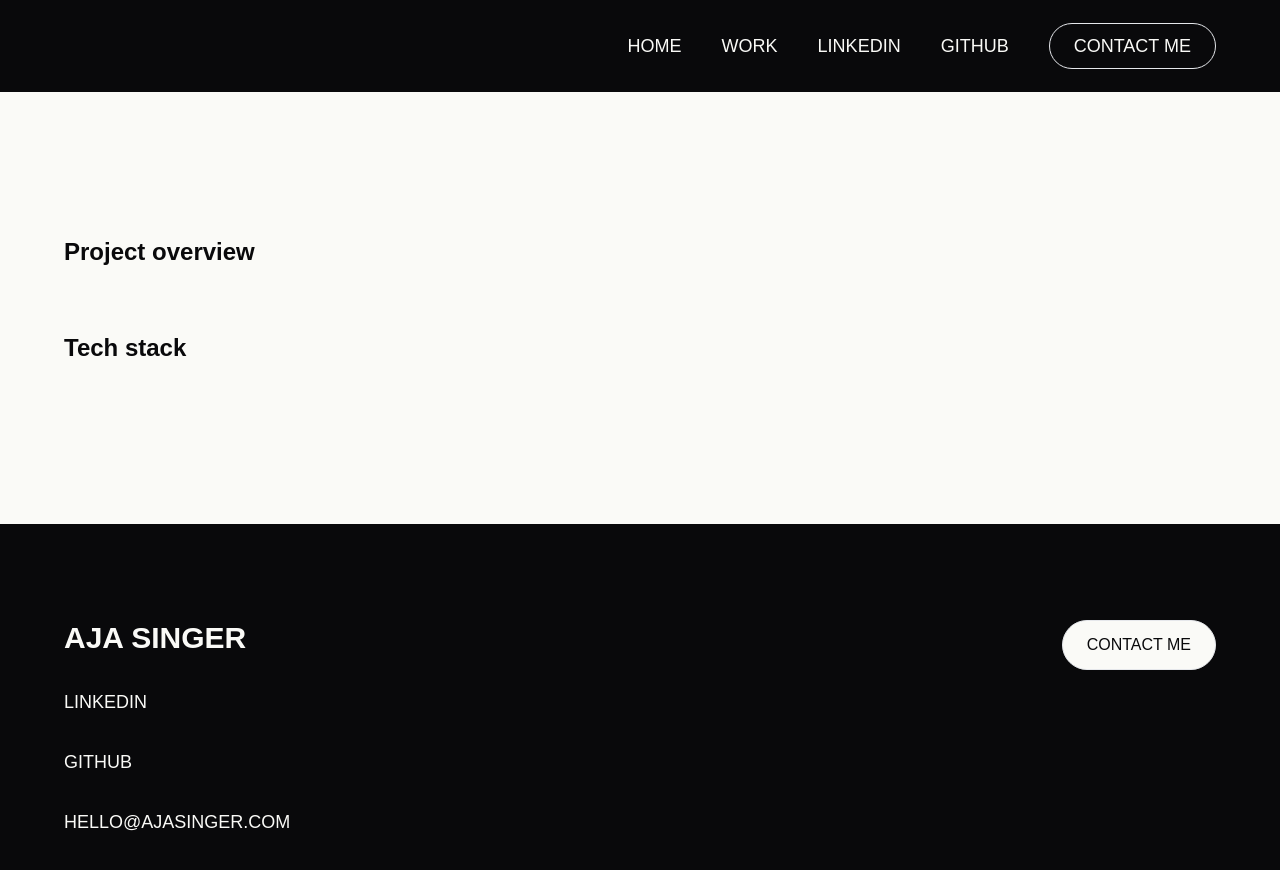
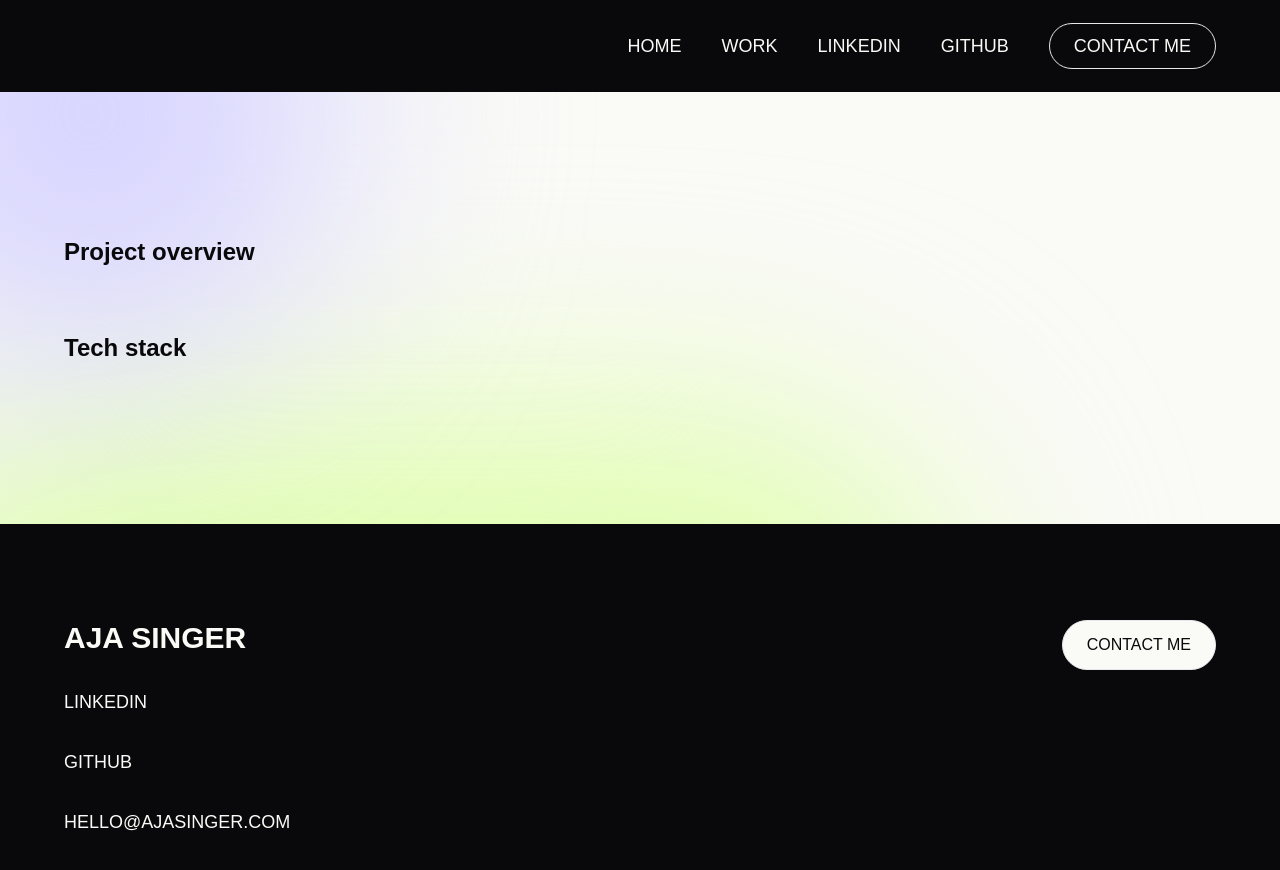
Before and after one commit to ajasinger/portfolio_2024, a Next.js app: page /projects/1 in a window 1280 px wide. Shown: the top 870 px of the page. Built offline with nearby package versions, Linux system fonts and the light colour scheme; a web font is replaced by a local one.

Commit message:
fix: gradients

```diff
--- a/app/projects/[project]/page.tsx
+++ b/app/projects/[project]/page.tsx
@@ -14,18 +14,22 @@ export default function ProjectPage({ params }: { params: { project: string } })
     const data: ProjectType | undefined = projects.find(project => project.param === params.project);
 
     return(
-        <div className="bg-cream py-12 md:py-24 text-zinc-950 font-general-sans flex flex-col">
-            <h3 className="text-4xl font-semibold px-8 md:px-16 2xl:px-48">{data?.name}</h3>
+        <div className="bg-cream py-12 md:py-24 text-zinc-950 font-general-sans flex flex-col relative overflow-hidden">
+            <div className="bg-[#E0FEAF] absolute top-[20rem] right-[20rem] h-[31.25rem] w-[31.25rem] rounded-full blur-[7rem] sm:w-[68.75rem] z-0"></div>
+            <div className="bg-[#EDCEE2] absolute top-[60rem] right-[0rem] h-[31.25rem] w-[50rem] rounded-full blur-[7rem] z-0"></div>
+            <div className="bg-[#D8D5FF] absolute bottom-[10rem] left-[-10rem] h-[31.25rem] w-[31.25rem] rounded-full blur-[7rem] z-0"></div>
+
+            <h3 className="text-4xl font-semibold px-8 md:px-16 2xl:px-48 relative z-10">{data?.name}</h3>
 
             {data?.role && (
-                <div className="px-8 md:px-16 2xl:px-48 pt-4 flex flex-col gap-1">
+                <div className="px-8 md:px-16 2xl:px-48 pt-4 flex flex-col gap-1 relative z-10">
                     <p className="text-lg">{data.role}{data.dates && ` \u2022 ${data.dates}`}</p>
                     {data.companyDescription && <p className="text-zinc-500">{data.companyDescription}</p>}
                 </div>
             )}
 
             {/* Intro Section */}
-            <div className="flex flex-col gap-12 px-8 md:px-16 2xl:px-48 py-12">
+            <div className="flex flex-col gap-12 px-8 md:px-16 2xl:px-48 py-12 relative z-10">
                 <div className="flex flex-col gap-4">
                     <h4 className="text-2xl font-semibold">Project overview</h4>
                     <div className="flex flex-col gap-2 max-w-xl xl:max-w-2xl">
@@ -36,7 +40,7 @@ export default function ProjectPage({ params }: { params: { project: string } })
                 </div>
 
                 {/* Tech Stack */}
-                <div className="z-50">
+                <div>
                     <MotionSection>
                         <div className="flex flex-col gap-4">
                             <h4 className="text-2xl font-semibold">Tech stack</h4>
@@ -69,29 +73,12 @@ export default function ProjectPage({ params }: { params: { project: string } })
                 </div>
             )}
 
-            {/* Solutions Sections */}
-            {data?.solutions && (
-                <div className="px-8 md:px-16 2xl:px-48 py-12 text-zinc-950 flex flex-col gap-12 z-10">
-                    {data.solutions.map((solution, index) => (
+            {/* Project Sections */}
+            {data?.sections && (
+                <div className="px-8 md:px-16 2xl:px-48 py-12 text-zinc-950 flex flex-col gap-16 relative z-10">
+                    {data.sections.map((section, index) => (
                         <MotionSection key={index}>
                             <div className="flex flex-col gap-4 max-w-xl xl:max-w-2xl">
-                                <h4 className="text-2xl font-semibold">{solution.title}</h4>
-                                <p>{solution.body}</p>
-                            </div>
-                        </MotionSection>
-                    ))}
-                </div>
-            )}
-
-            {/* Project Sections (SimpleClosure-style) */}
-            {data?.sections && (
-                <div className="px-8 md:px-16 2xl:px-48 py-12 text-zinc-950 flex flex-col gap-16 z-10 relative overflow-hidden">
-                    <div className="bg-[#E0FEAF] absolute top-[-10rem] right-[20rem] h-[31.25rem] w-[31.25rem] rounded-full blur-[7rem] sm:w-[68.75rem] z-0"></div>
-                    <div className="bg-[#EDCEE2] absolute top-[25rem] right-[0rem] h-[31.25rem] w-[50rem] rounded-full blur-[7rem] z-0"></div>
-                    <div className="bg-[#D8D5FF] absolute bottom-[-5rem] left-[-10rem] h-[31.25rem] w-[31.25rem] rounded-full blur-[7rem] z-0"></div>
-                    {data.sections.map((section, index) => (
-                        <MotionSection key={index}>
-                            <div className="flex flex-col gap-4 max-w-xl xl:max-w-2xl relative z-10">
                                 <h4 className="text-2xl font-semibold">{section.title}</h4>
                                 {section.body.map((paragraph, pIndex) => (
                                     <p key={pIndex}>{paragraph}</p>
--- a/lib/projects-data.ts
+++ b/lib/projects-data.ts
@@ -50,14 +50,18 @@ export const projects = [
             "I built the platform from concept to beta, owning all architecture and technology decisions end-to-end \u2014 selecting the stack, designing the data model, and shipping every feature."
         ],
         techStack: ["Next.js", "Supabase", "PostgreSQL", "GCP", "SendGrid", "Tailwind CSS"],
-        solutions: [
+        sections: [
             {
                 title: "Infrastructure & Security",
-                body: "With users trusting the platform with access to sensitive email inboxes, security and data integrity were the primary design constraints. I architected auth, permissions, and data access using Supabase Row Level Security and JWTs across a multi-user, multi-organization structure \u2014 ensuring each user could only access exactly the data they were permitted to see.",
+                body: [
+                    "With users trusting the platform with access to sensitive email inboxes, security and data integrity were the primary design constraints. I architected auth, permissions, and data access using Supabase Row Level Security and JWTs across a multi-user, multi-organization structure \u2014 ensuring each user could only access exactly the data they were permitted to see.",
+                ],
             },
             {
                 title: "Performance & Cost",
-                body: "The original architecture used Nylas to connect Gmail inboxes for fraud detection. After profiling the system I identified it as both a cost and performance bottleneck and replaced it with a direct GCP integration. The result was a 70% reduction in infrastructure cost and a 90% improvement in processing speed.",
+                body: [
+                    "The original architecture used Nylas to connect Gmail inboxes for fraud detection. After profiling the system I identified it as both a cost and performance bottleneck and replaced it with a direct GCP integration. The result was a 70% reduction in infrastructure cost and a 90% improvement in processing speed.",
+                ],
             },
         ],
         images: [
--- a/lib/types.ts
+++ b/lib/types.ts
@@ -8,7 +8,6 @@ export type ProjectType = {
     websiteURL?: string;
     githubURL?: string;
     techStack: string[];
-    solutions?: SolutionsType[];
     sections?: ProjectSection[];
     images?: ImageType[];
 };
@@ -19,11 +18,6 @@ export type ProjectSection = {
     metric?: string;
 };
 
-export type SolutionsType = {
-    title: string;
-    body: string;
-};
-
 export type ImageType = {
     src: string;
     tabletSrc: string;
```
